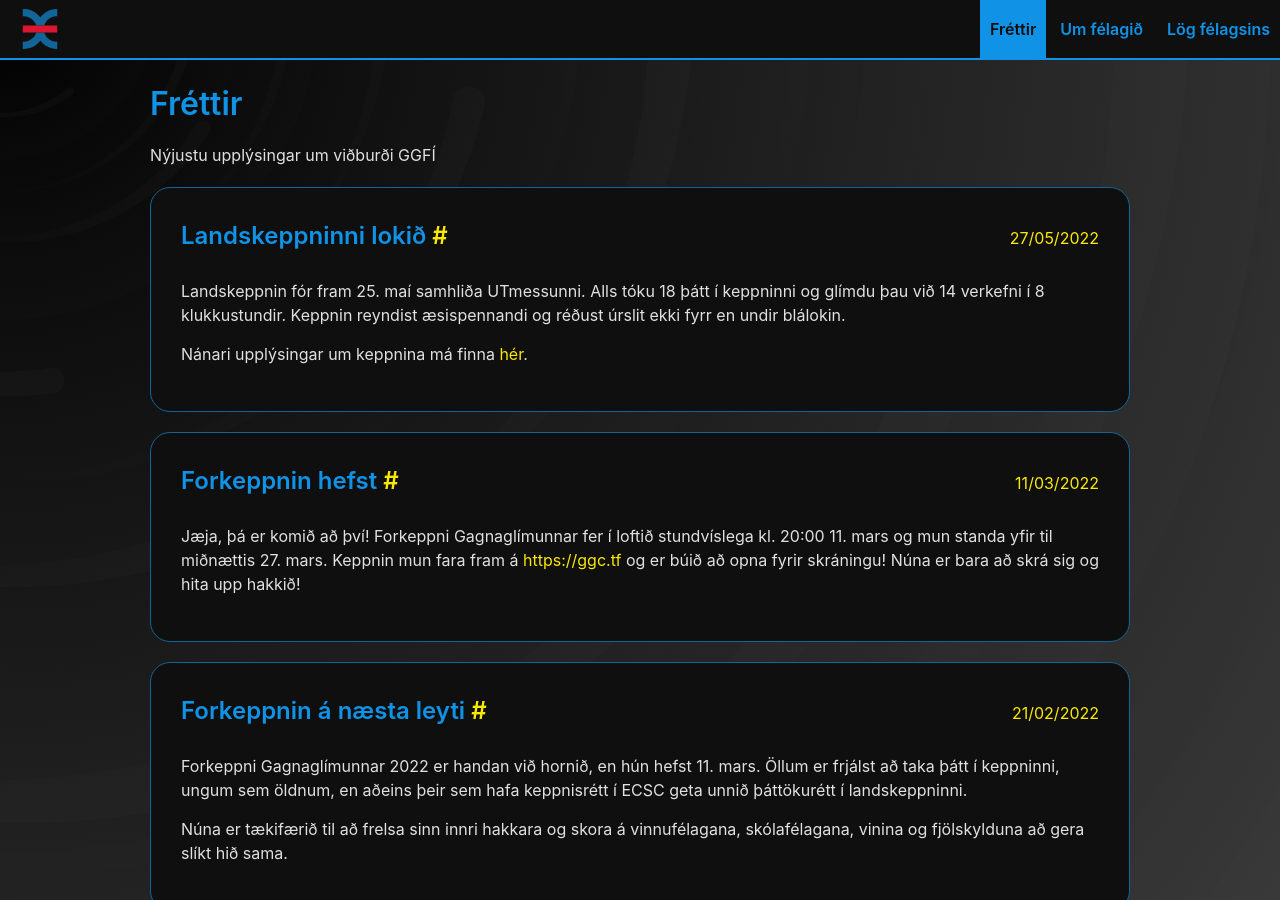
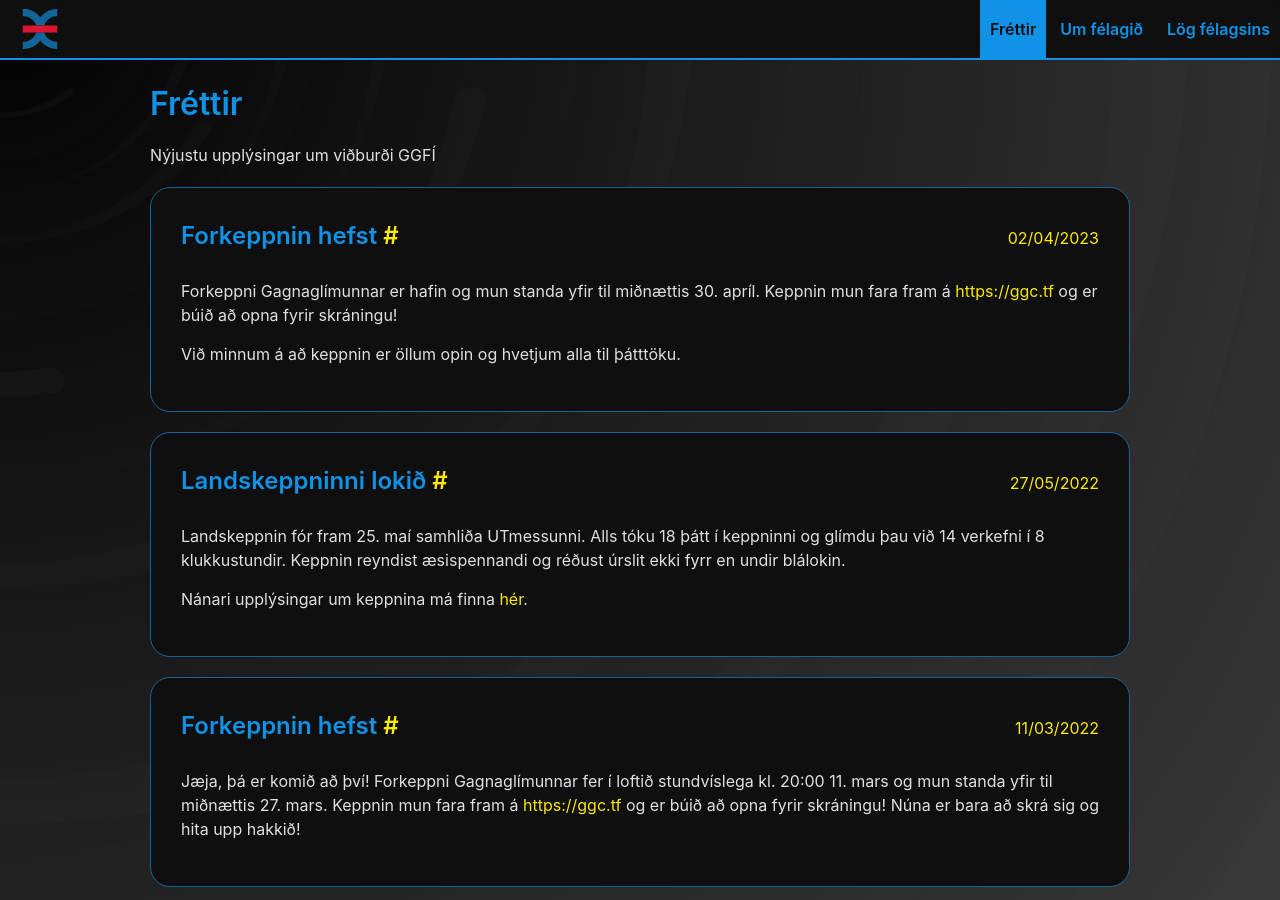
Before and after one commit to gagnaglimufelag-islands/ggfi-website, a Jekyll site: the page built from news.md, in a window 1280 px wide and 900 px high. Built offline with Jekyll 4.4.1, drawn with Linux system fonts in a browser that asks for light colours; comment, search, counter and statistics services are not loaded.

Commit message:
Qualifiers 2023

```diff
--- /dev/null
+++ b/_posts/2023-04-02-qualifiers.md
@@ -0,0 +1,10 @@
+---
+layout: post
+title: Forkeppnin hefst
+featured: true
+---
+
+Forkeppni Gagnaglímunnar er hafin og mun standa yfir til miðnættis 30. apríl. Keppnin mun fara
+fram á <https://ggc.tf> og er búið að opna fyrir skráningu!
+
+Við minnum á að keppnin er öllum opin og hvetjum alla til þátttöku.
```
Also changed, not shown: _posts/2022-05-27-nationals-results.md (+1 -1 lines).
